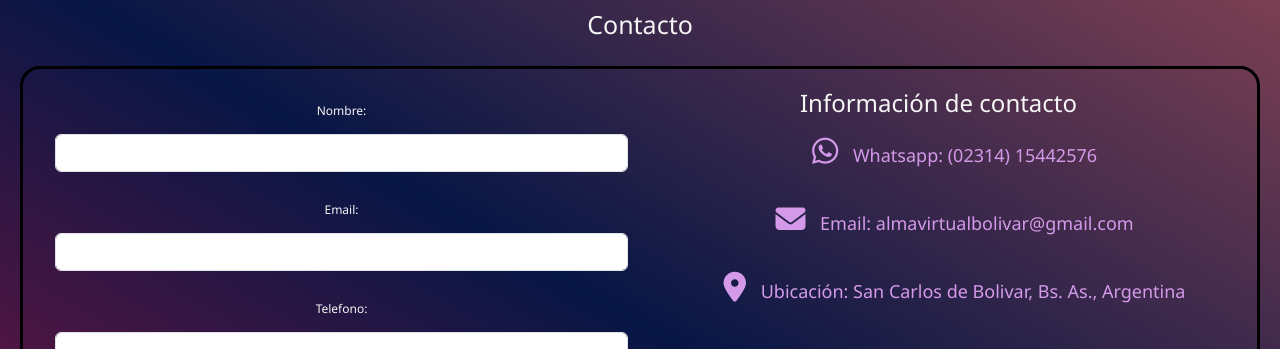
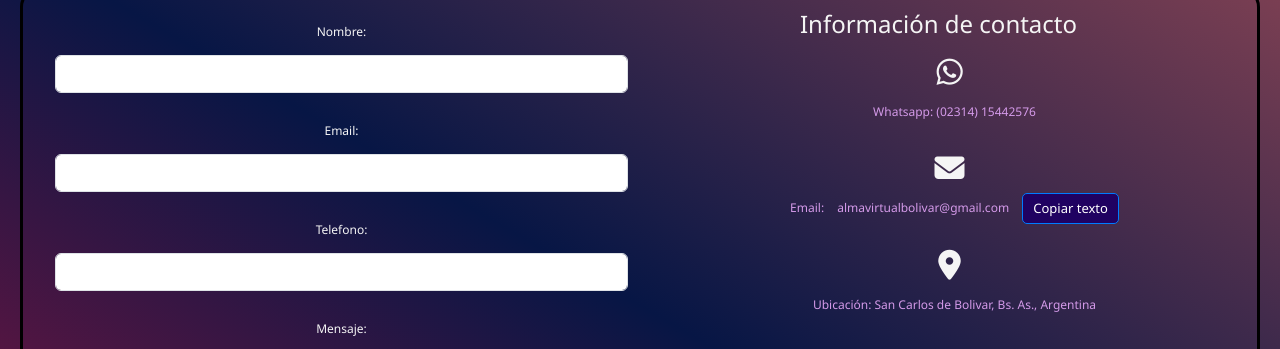
Before and after one commit to duarteale/Portfolio, a plain HTML site: page index.html in a window 1280 px wide. Shown: the part 1655-2004 px from the top of the page. Drawn offline with nearby package versions, Linux system fonts and the light colour scheme.

Commit message:
agregue boton de copiar texto y acomode el color de li de una card

```diff
--- a/assets/css/styles.css
+++ b/assets/css/styles.css
@@ -50,6 +50,10 @@ p{
       font-size: 18px ;
       color: rgb(212, 154, 233); /*------ Color de texto de todos los parrafos del body*/
 }
+p, .col-md-6 ul li {
+      font-size: 12px ;
+      color: rgb(212, 154, 233);
+}
 label{font-size: 12px ;
       color: whitesmoke; /*------ Color de texto de todos los labels del body*/
 }
@@ -98,6 +102,9 @@ li i{
       }
       #presentacion{
             height: 350px;  /*------ Hace el relleno de la presentacion más alto*/
+      }
+      .icon-box {
+            width: 100%; /* Establecer el ancho al 50% en pantallas más pequeñas */
       }
       h1{
             font-size: 35px;  /*------ Tamaño de texto del titulo*/
@@ -218,6 +225,20 @@ li i{
       text-align: center;       /*------ Texto alineado al medio/centro en el sector contacto*/
       color: whitesmoke; /*------ Color de texto del sector contacto*/
 }
+#copiarTextoBtn {
+      margin-left: 10px;
+      padding: 5px 10px; /* Ajusta el relleno según sea necesario */
+      border-radius: 5px; /* Bordes redondeados */
+      color: #fff; /* Color del texto */
+      border: 1px solid #007BFF; /* Borde del botón */
+      cursor: pointer; /* Cambia el cursor al pasar sobre el botón */
+      font-size: 13px; /* Tamaño del texto */
+}
+
+#copiarTextoBtn:hover {
+      background-color: #0056b3; /* Cambia el color de fondo al pasar sobre el botón */
+      border-color: #0056b3; /* Cambia el color del borde al pasar sobre el botón */
+}
 i{
       list-style: none;  /*------ Saca los puntitos a las listas*/
       font-size: 30px;  /*------ Tamaño de los iconos*/
--- a/assets/js/main.js
+++ b/assets/js/main.js
@@ -9,8 +9,35 @@ function cambiarModo() {
             body.classList.remove("modo-oscuro");
       }
 }
+
+function copiarTexto() {
+      // Obtener el elemento span que contiene el email
+      const emailElement = document.getElementById('emailText');
+      // Verificar si el botón ya ha sido clicado
+      if (emailElement && !emailElement.dataset.copiado) {
+          // Crear un área de texto temporal
+            const textarea = document.createElement('textarea');
+            textarea.value = emailElement.textContent;
+            document.body.appendChild(textarea);
+
+            // Seleccionar el texto en el área de texto
+            textarea.select();
+            textarea.setSelectionRange(0, 99999); /* Para dispositivos móviles */
+
+            // Copiar el texto al portapapeles
+            document.execCommand('copy');
+
+            document.body.removeChild(textarea);
+
+            alert('Texto copiado al portapapeles: ' + emailElement.textContent);
+
+            emailElement.dataset.copiado = true;
+      }
+}
+
 // Agregar evento al cambio del switch para activar el modo oscuro
 modoSwitch.addEventListener('change', cambiarModo);
+document.getElementById('copiarTextoBtn').addEventListener('click', copiarTexto);
 //---------------- Fin Modo oscuro/claro ------------------
 
 
--- a/index.html
+++ b/index.html
@@ -236,17 +236,21 @@
                               <button type="submit" class="btn btn-primary">Enviar</button>
                         </form>
                   </div>
-                  <div id="contacto" class=" col-md-6">
+                  <div id="contacto" class=" col-md-6 mb-0">
                         <h4>Información de contacto</h4>
                         <ul>
+                              <i class="fab fa-whatsapp"></i>
                               <p>
-                                    <i class="fab fa-whatsapp"></i> Whatsapp: (02314) 15442576
+                                    Whatsapp: (02314) 15442576
                               </p>
+                              <i class="fas fa-envelope"></i>
                               <p>
-                                    <i class="fas fa-envelope"></i> Email: almavirtualbolivar@gmail.com
+                                    Email: <span id="emailText">almavirtualbolivar@gmail.com</span>
+                                    <button class="btn btn-primary" id="copiarTextoBtn" onclick="copiarTexto()">Copiar texto</button>
                               </p>
-                              <p>
-                                    <i class="fas fa-map-marker-alt"></i> Ubicación: San Carlos de Bolivar, Bs. As.,
+
+                              <i class="fas fa-map-marker-alt"></i><p>
+                                    Ubicación: San Carlos de Bolivar, Bs. As.,
                                     Argentina
                               </p>
                         </ul>
```
